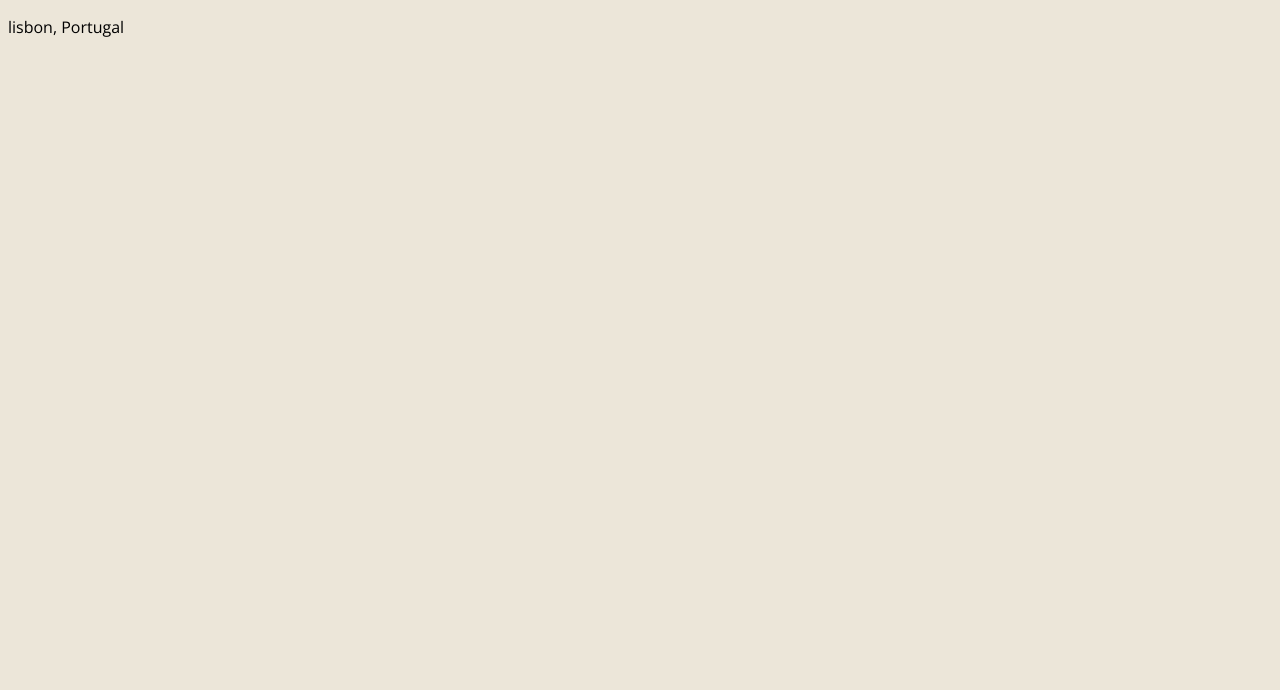
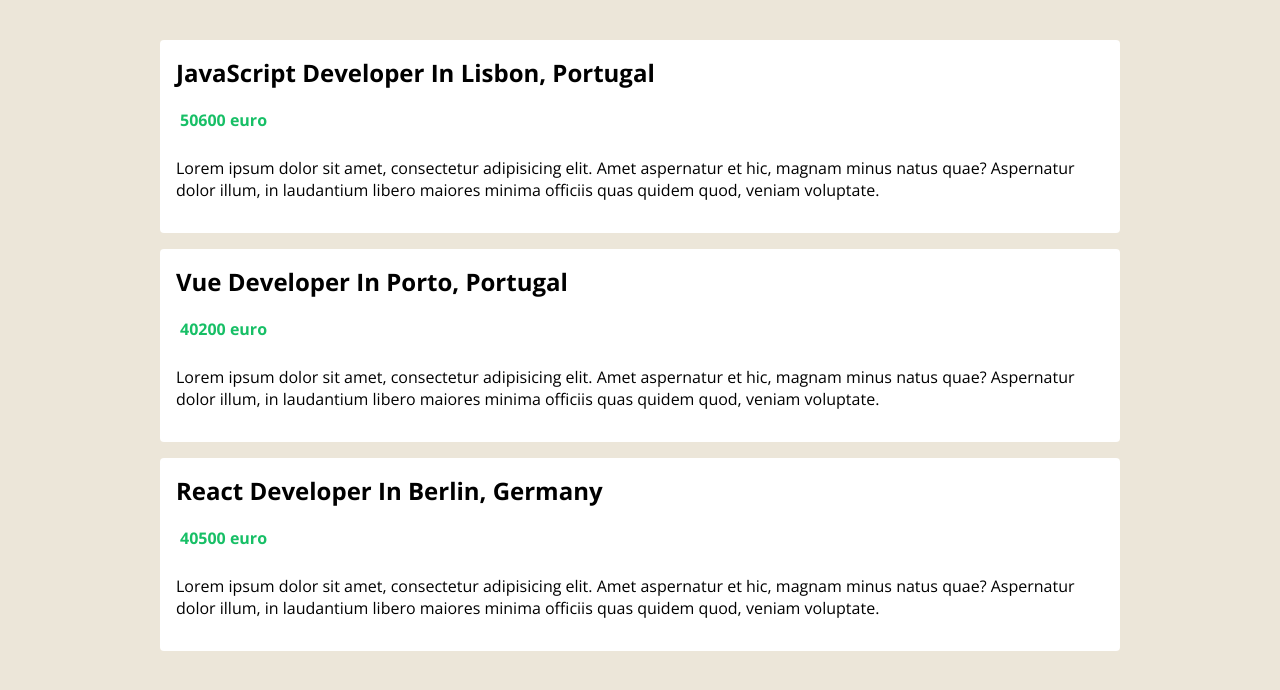
Before and after one commit to IlyaKrapivnoy/vue_order-app, a Vue app: page / in a window 1280 px wide. Shown: the top 690 px of the page. Built offline with nearby package versions, Linux system fonts and the light colour scheme.

Commit message:
add job list

```diff
--- a/src/App.vue
+++ b/src/App.vue
@@ -1,16 +1,17 @@
 <template>
   <div class="app">
-    <p>{{ jobs[0].location }}</p>
+    <JobsList :jobs="jobs" />
   </div>
 </template>
 
 <script lang="ts">
   import { defineComponent, ref } from 'vue';
   import Job from '@/types/Job';
+  import JobsList from '@/components/JobsList.vue';
 
   export default defineComponent({
     name: 'App',
-    components: {},
+    components: { JobsList },
     setup() {
       // const age = ref<string | number>(25)
       const jobs = ref<Job[]>([
--- /dev/null
+++ b/src/components/JobsList.vue
@@ -0,0 +1,70 @@
+<template>
+  <div class="job-list">
+    <ul>
+      <li v-for="job in jobs" :key="job.id">
+        <h2>{{ job.title }} in {{ job.location }}</h2>
+        <div class="salary">
+          <p>{{ job.salary }} euro</p>
+        </div>
+
+        <div class="descriotion">
+          <p>
+            Lorem ipsum dolor sit amet, consectetur adipisicing elit. Amet
+            aspernatur et hic, magnam minus natus quae? Aspernatur dolor illum,
+            in laudantium libero maiores minima officiis quas quidem quod,
+            veniam voluptate.
+          </p>
+        </div>
+      </li>
+    </ul>
+  </div>
+</template>
+
+<script lang="ts">
+  import { defineComponent, PropType } from 'vue';
+  import Job from '@/types/Job';
+
+  export default defineComponent({
+    props: {
+      jobs: {
+        required: true,
+        type: Array as PropType<Job[]>,
+      },
+    },
+  });
+</script>
+
+<style scoped>
+  .job-list {
+    max-width: 960px;
+    margin: 40px auto;
+  }
+  .job-list ul {
+    padding: 0;
+  }
+  .job-list li {
+    list-style-type: none;
+    background: white;
+    padding: 16px;
+    margin: 16px 0;
+    border-radius: 4px;
+  }
+  .job-list h2 {
+    margin: 0 0 10px;
+    text-transform: capitalize;
+  }
+  .salary {
+    display: flex;
+  }
+  .salary img {
+    width: 30px;
+  }
+  .salary p {
+    color: #17bf66;
+    font-weight: bold;
+    margin: 10px 4px;
+  }
+  .list-move {
+    transition: all 1s;
+  }
+</style>
```
Also changed, not shown: src/components/HelloWorld.vue (deleted, +0 -62 lines).
